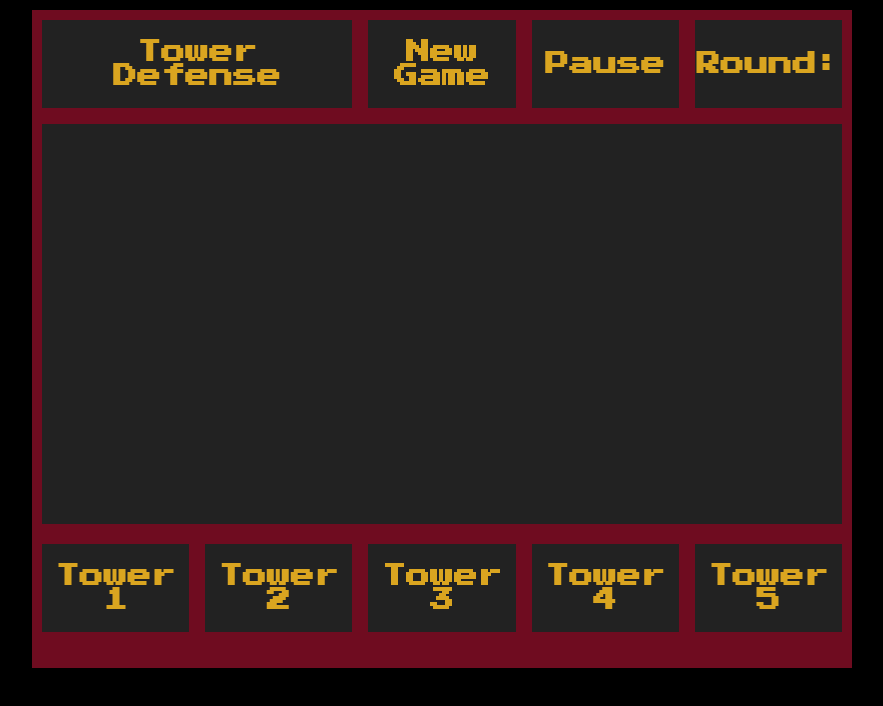
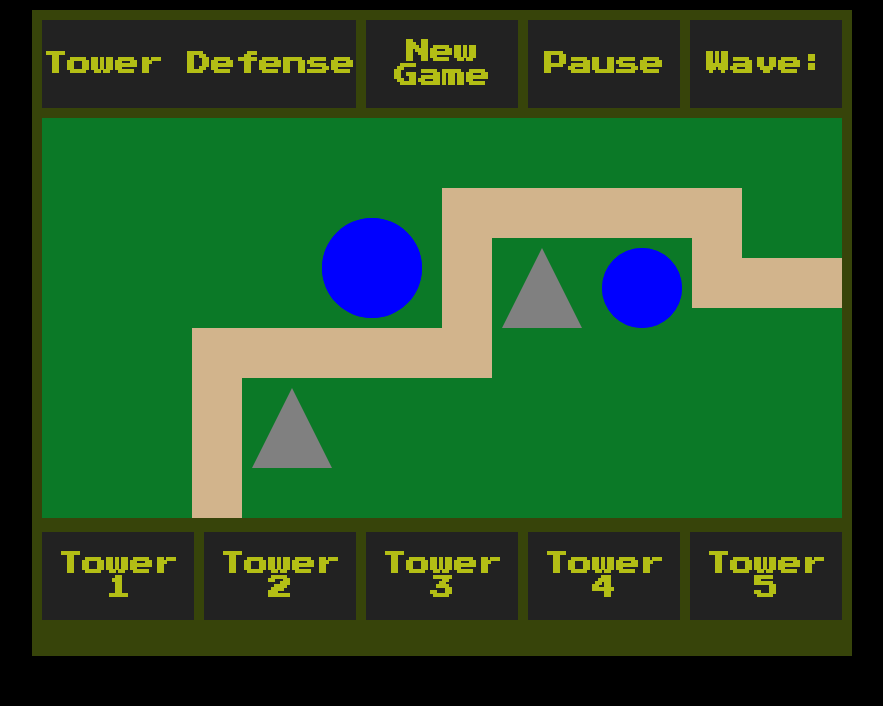
Before and after one commit to sterlingeide/polygon-wars, a plain HTML site: page index.html in a window 1280 px wide. Shown: the whole page, without its empty margins (198-1081 px from the left). Drawn offline with Linux system fonts and the light colour scheme.

Commit message:
working on js and moving images

```diff
--- a/index.html
+++ b/index.html
@@ -13,7 +13,7 @@
     <aside id="top-left"><h2>Tower Defense</h2></aside>
     <aside id="top-middle"><h2>New Game</h2></aside>
     <aside id="top-middle-right"><h2>Pause</h2></aside>
-    <aside id="top-right"><h2 id="movement">Round:</h2></aside>
+    <aside id="top-right"><h2 id="rounds">Wave:</h2></aside>
     <main>
         <canvas id="game">/canvas>
     </main>
--- a/main.js
+++ b/main.js
@@ -0,0 +1,96 @@
+let game = document.querySelector('#game');
+let ctx = game.getContext('2d');
+let newGame = document.querySelector('#top-middle');
+let pause = document.querySelector('#top-middle-right');
+let roundDisplay = document.querySelector('#rounds');
+let towerOne = document.querySelector('#btm-left');
+let towerTwo = document.querySelector('#btm-middle-left');
+let towerThree = document.querySelector('#btm-middle');
+let towerFour = document.querySelector('#btm-middle-right');
+let towerFive = document.querySelector('#btm-right');
+let gameRunning = false;
+let enemy1y = 380;
+
+game.setAttribute('height', getComputedStyle(game)["height"]);
+game.setAttribute('width', getComputedStyle(game)["width"]);
+
+
+class enemy {
+    constructor(x ,y){
+        this.x = x;
+        this.y = y;
+        this.color = 'blue';
+        this.radius = 10;
+        this.alive = false;
+
+        this.render = function() {
+            ctx.fillStyle = this.color;
+            ctx.arc(this.x, this.y, this.radius, 2 *Math.PI, false);
+            ctx.fill();
+        }
+    }
+}
+
+window.addEventListener("DOMContentLoaded", function(e) {
+    const runGame = setInterval(gameLoop, 1000);
+
+});
+
+newGame.addEventListener('click', function startGame(){
+    console.log('Game Started');
+    gameRunning = true;
+
+});
+
+
+function mapStartUp(){
+    ctx.fillStyle = 'tan';
+    ctx.fillRect(150, 210, 50, 190);
+    ctx.fillRect(150, 210, 300, 50);
+    ctx.fillRect(400, 70, 50, 190);
+    ctx.fillRect(400, 70, 300, 50);
+    ctx.fillRect(650, 70, 50, 120);
+    ctx.fillRect(650, 140, 150, 50);
+    ctx.fillStyle ='blue';
+    ctx.moveTo(330,150);
+    ctx.arc(330, 150, 50, 0, 2 *Math.PI, false);
+    ctx.fill();
+    ctx.fillStyle ='blue';
+    ctx.moveTo(600,170);
+    ctx.arc(600, 170, 40, 0, 2* Math.PI, false);
+    ctx.fill();
+    var triangle1=new Path2D();
+    triangle1.moveTo(210, 350);
+    triangle1.lineTo(290, 350);
+    triangle1.lineTo(250, 270);
+    ctx.fillStyle = 'gray';
+    ctx.fill(triangle1);
+    var triangle2=new Path2D();
+    triangle2.moveTo(460, 210);
+    triangle2.lineTo(540, 210);
+    triangle2.lineTo(500, 130);
+    ctx.fill(triangle2);
+    //console.log(ctx);
+    //console.log(game.height);
+    //console.log(game.width);
+}
+
+function gameLoop(){
+    console.log('loop');
+    ctx.clearRect(0, 0, game.width, game.height);
+    mapStartUp();
+    if(gameRunning === true){
+        waveOne();
+    }
+}
+
+function waveOne(){
+    ctx.moveTo(175,enemy1y);
+    enemy1 = new enemy(175, enemy1y);
+
+    if(enemy1.x >= 0 && enemy1.x <= 800 && enemy1.y >= 0 && enemy1.y <= 400){
+        enemy1y -= 1;
+    }
+    enemy1.render();
+
+}
--- a/style.css
+++ b/style.css
@@ -15,13 +15,13 @@ html,body {
   h1, h2 {
     font-family: 'Press Start 2P', monospace;
     /* font-family: monospace; */
-    color: goldenrod;
+    color: rgb(179, 190, 21);
   }
 
   canvas {
     /* background-image: url('../img/stone.png'); */
     /* background-repeat: repeat; */
-    background-color: #222;
+    background-color: rgb(11, 121, 39);
     width: 100%;
     height: 100;
   }
@@ -29,11 +29,11 @@ html,body {
   #container {
   max-width: 50em;
   /* height: 70vh; */
-  background-color: rgb(111, 12, 32);
+  background-color: rgb(55, 68, 10);
   margin: 0 auto;
   padding: 10px;
   display: grid;
-  grid-gap: 1em;
+  grid-gap: 10px;
   grid-template-rows: .25fr .5fr .25fr;
   grid-template-columns: .2fr .2fr .2fr .2fr .2fr;
   grid-template-areas: "top-left top-left top-middle top-middle-right top-right"
```
